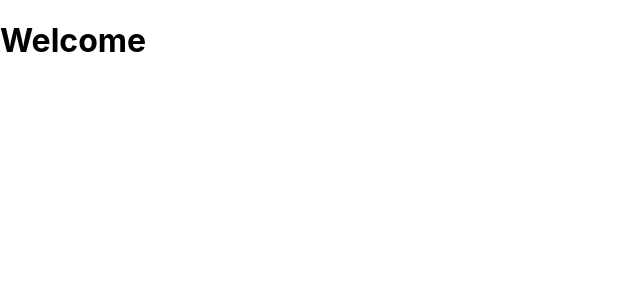
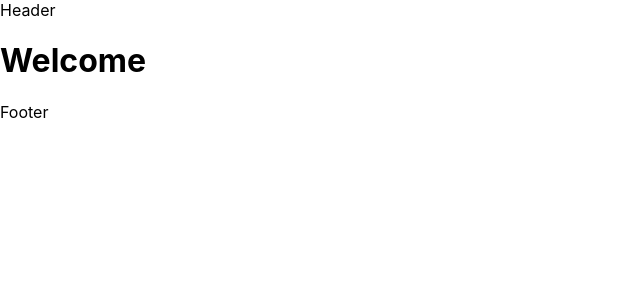
Before and after one commit to AkilaPalaniappan-94/MyShop, a React (Create React App) app in the folder frontend/: page / in a window 1280 px wide. Shown: the top 300 px of the page, without its empty margins (0-640 px from the left). Built offline with nearby package versions, Linux system fonts and the light colour scheme.

Commit message:
Header,Footer added

```diff
--- a/frontend/package.json
+++ b/frontend/package.json
@@ -5,6 +5,7 @@
   "dependencies": {
     "cra-template": "1.2.0",
     "react": "^19.0.0",
+    "react-bootstrap": "^2.10.9",
     "react-dom": "^19.0.0",
     "react-scripts": "5.0.1",
     "web-vitals": "^4.2.4"
--- a/frontend/src/App.js
+++ b/frontend/src/App.js
@@ -1,11 +1,14 @@
 import logo from './logo.svg';
 import './App.css';
+import Header from './Components/Header';
+import Footer from './Components/Footer';
 
 const App=()=> {
   return (
     <>
+    <Header/>
     <h1>Welcome</h1>
-
+    <Footer/>
     </>
   );
 }
--- /dev/null
+++ b/frontend/src/Components/Footer.js
@@ -0,0 +1,9 @@
+import React from 'react'
+
+const Footer = () => {
+  return (
+    <div>Footer</div>
+  )
+}
+
+export default Footer
--- /dev/null
+++ b/frontend/src/Components/Header.js
@@ -0,0 +1,9 @@
+import React from 'react'
+
+const Header = () => {
+  return (
+    <div>Header</div>
+  )
+}
+
+export default Header
```
Also changed, not shown: 1 other file (tests, documents, lock files or other folders).
